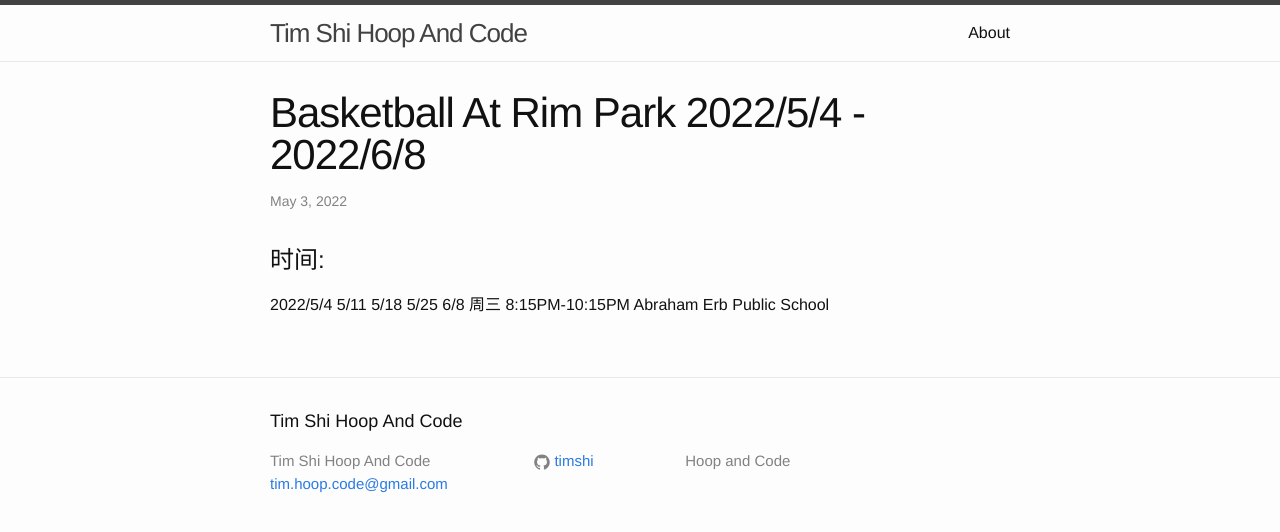
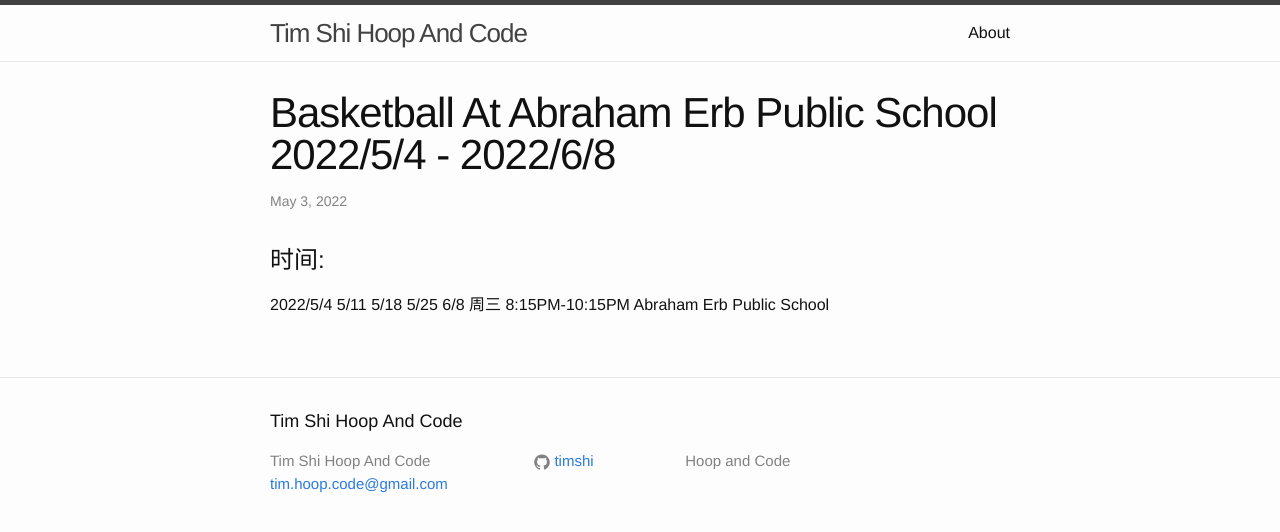
Before and after one commit to TimShi/timshi.github.io, a Jekyll site: the page built from _posts/2022-5-4-wcca.markdown, in a window 1280 px wide. Shown: the top 532 px of the page. Built offline with Jekyll 4.4.1, drawn with Linux system fonts in a browser that asks for light colours.

Commit message:
fix post title

```diff
--- a/_posts/2022-5-4-wcca.markdown
+++ b/_posts/2022-5-4-wcca.markdown
@@ -1,6 +1,6 @@
 ---
 layout: post
-title:  Basketball At Rim Park 2022/5/4 - 2022/6/8
+title:  Basketball At Abraham Erb Public School 2022/5/4 - 2022/6/8
 date:   2022-5-3
 categories: announcement
 ---
```
